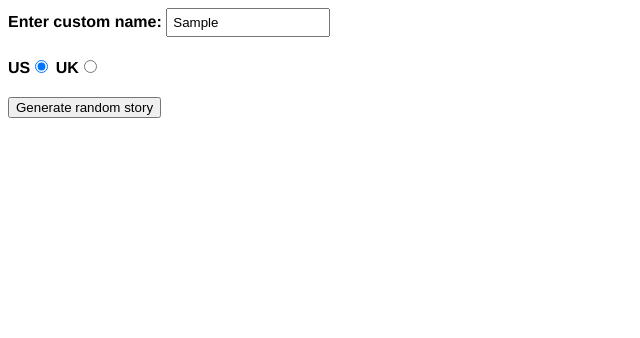
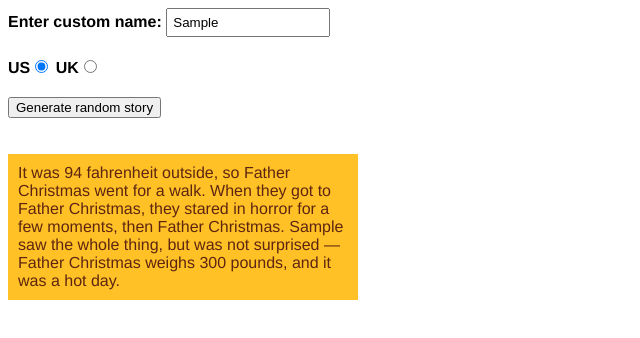
Before and after one commit to MashinaJafary/story-generator, a plain HTML site: page index.html in a window 1280 px wide. Both pictures are taken after typing "Sample" into the empty fields and a click on the button "Generate random story". Shown: the whole page, without its empty margins (0-640 px from the left). Drawn offline with Linux system fonts and the light colour scheme.

Commit message:
Done some stuff on story generator

```diff
--- a/index.html
+++ b/index.html
@@ -10,7 +10,6 @@
     <style>
     </style>
     <link href="style.css" rel="stylesheet" >
-    <script src="main.js"></script>
   </head>
 
   <body>
@@ -28,6 +27,6 @@
     <p class="story"></p>
 
 
-
+    <script src="main.js"></script>
   </body>
 </html>
--- a/main.js
+++ b/main.js
@@ -6,6 +6,8 @@ var storyText="It was 94 fahrenheit outside, so :insertx: went for a walk. When
 var insertX=['Willy the Goblin','Big Daddy','Father Christmas'];
 var insertY=['the soup kitchen','Disneyland','the White House'];
 var insertZ=['spontaneously combusted','melted into a puddle on the sidewalk','turned into a slug and crawled away'];
+
+var newStory;
 
 function randomValueFromArray(array){
   const random = Math.floor(Math.random()*array.length);
@@ -17,18 +19,33 @@ function randomValueFromArray(array){
 randomize.addEventListener('click', result);
 
 function result() {
-
+    newStory = storyText;
   if(customName.value !== '') {
     let name = customName.value;
+    newStory=newStory.replace('Bob',name);
 
   }
 
   if(document.getElementById("uk").checked) {
-    let weight = Math.round(300);
-    let temperature =  Math.round(94);
+    let weight = Math.round(300*0.071428571428571) +' stones';
+    let temperature =  Math.round((94-32)*5/9)+' centigrade';
+    newStory=newStory.replace('94 fahrenheit',temperature);
+    newStory=newStory.replace('300 pounds',weight);
+
 
   }
 
-  story.textContent = ;
+  var xItems,yItems,zItems;
+
+  xItems=randomValueFromArray(insertX);
+  yItems=randomValueFromArray(insertY);
+  zItems=randomValueFromArray(insertZ);
+  newStory=newStory.replace(':insertx:',xItems);
+  newStory=newStory.replace(':inserty:',xItems);
+  newStory=newStory.replace(':insertz:',xItems);
+  newStory=newStory.replace(':insertx:',xItems);
+
+
+  story.textContent = newStory;
   story.style.visibility = 'visible';
 }
```
